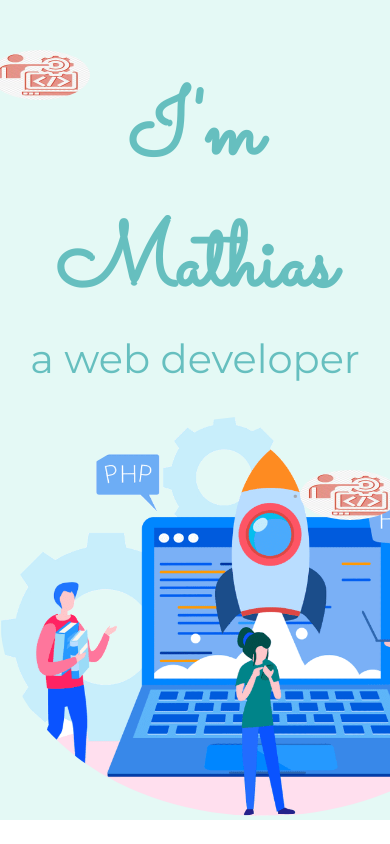
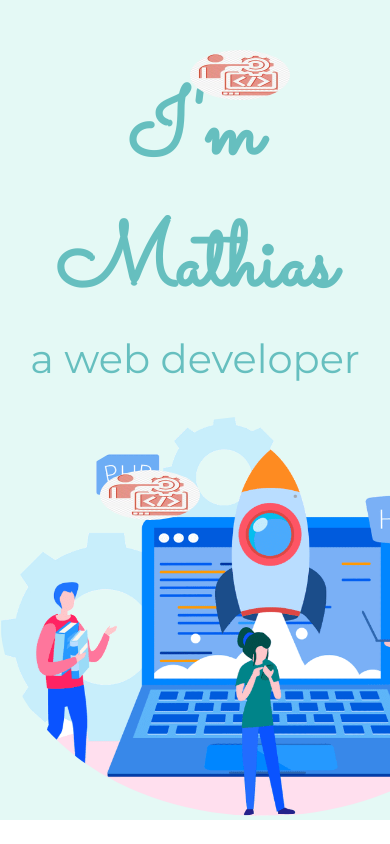
Before and after one commit to mattivricky/css-my-site, a plain HTML site: page index.html in a window 390 px wide. Shown: the top 844 px of the page. Drawn offline with Linux system fonts and the light colour scheme.

Commit message:
media query added

```diff
--- a/css/styles.css
+++ b/css/styles.css
@@ -178,3 +178,22 @@ a:hover {
   color: #eaf6f6;
   font-size: 0.75rem;
 }
+
+@media only screen and (max-width: 600px) {
+  .top-img {
+    position: absolute;
+    top: 3.125rem;
+    right: 6.25rem;
+    width: 6.25rem;
+    height: 3.125rem;
+  }
+
+  .bottom-img {
+    position: absolute;
+    bottom: 18.75rem;
+    left: 6.25rem;
+    width: 6.25rem;
+    height: 3.125rem;
+  }
+
+}
```
